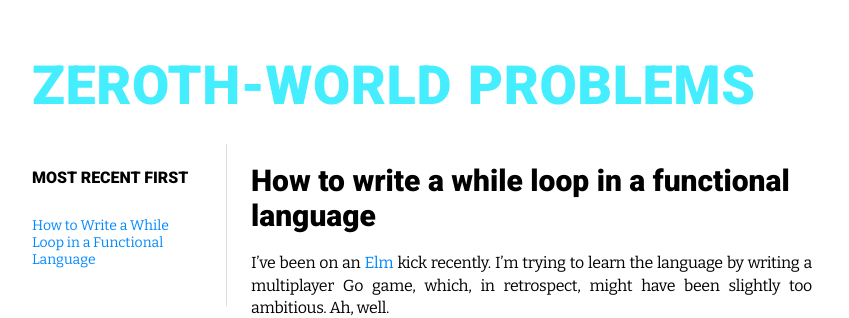
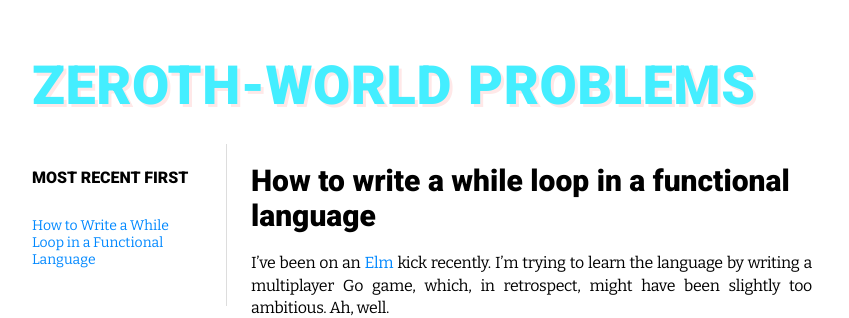
Before and after one commit to benchristel/benchristel.github.io, a Jekyll site: the page built from index.html, in a window 1280 px wide. Shown: the top 318 px of the page, without its empty margins (218-1067 px from the left). Built offline with Jekyll 4.4.1, drawn with Linux system fonts in a browser that asks for light colours.

Commit message:
Add text shadow to site title

```diff
--- a/_sass/_base.scss
+++ b/_sass/_base.scss
@@ -63,6 +63,7 @@ h1, h2, h3, h4, h5, h6 {
   color: $electric-blue;
   padding-top: 1em;
   padding-bottom: 0.5em;
+  text-shadow: 3px 3px #ffe8e8;
 
   a {
     color: inherit;
```
